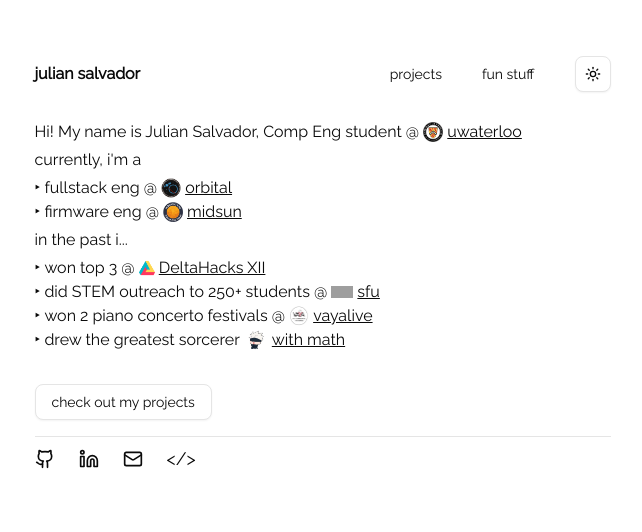
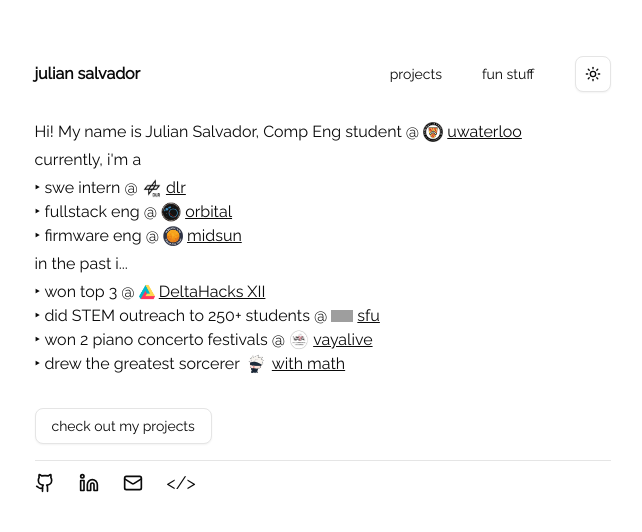
Before and after one commit to juliansalvador727/portfolio, a Next.js app: page / in a window 1280 px wide. Shown: the top 532 px of the page, without its empty margins (310-952 px from the left). Built offline with nearby package versions, Linux system fonts and the light colour scheme; grey boxes are pictures that could not be loaded.

Commit message:
website update

```diff
--- a/src/app/page.tsx
+++ b/src/app/page.tsx
@@ -1,6 +1,7 @@
 import { Button } from "@/components/ui/button";
 import Image from "next/image";
 import Link from "next/link";
+import DLR from "@/components/icons/DLR.jpg";
 import UWLogo from "@/components/icons/UWLogo.png";
 import OrbitalLogo from "@/components/icons/Orbital.png";
 import MidSun from "@/components/icons/MidSun.png";
@@ -38,6 +39,27 @@ export default function Home() {
         <p>currently, i&apos;m a </p>
 
         <ul className="list-none">
+          <li className="flex flex-wrap items-center space-x-1">
+            <span>‣</span>
+            <span className="break-words">swe intern @</span>
+            <Image
+              src={DLR}
+              alt="DLR Logo"
+              width={15}
+              height={15}
+              className="w-4 h-4 sm:w-5 sm:h-5"
+            />
+            <span>
+              <Link
+                className="underline"
+                href="https://www.dlr.de/en/fk"
+                target="_blank"
+                rel="noopener noreferrer"
+              >
+                dlr
+              </Link>
+            </span>
+          </li>
           <li className="flex flex-wrap items-center space-x-1">
             <span>‣</span>
             <span className="break-words">fullstack eng @</span>
--- a/src/app/projects/page.tsx
+++ b/src/app/projects/page.tsx
@@ -9,13 +9,23 @@ type Project = {
 const projects: Record<string, Project[]> = {
   software: [
     {
+      name: "vmc",
+      description: "variational monte carlo simulator",
+      link: "https://github.com/UWHPC/Variational-Monte-Carlo",
+    },
+    {
+      name: "genesis",
+      description: "minecraft v1.16.1 seed finder (in progress)",
+      link: "https://github.com/juliansalvador727/genesis",
+    },
+    {
       name: "izhnet",
-      description: "𝑁-neuron izhikevich network. (in progress)",
+      description: "N-neuron izhikevich network",
       link: "https://github.com/juliansalvador727/izhnet",
     },
     {
       name: "axonhh",
-      description: "hodgkin–huxley neuron model solver. (in progress)",
+      description: "hodgkin-huxley neuron model solver. (in progress)",
       link: "https://github.com/juliansalvador727/axonhh",
     },
     {
```
Also changed, not shown: src/components/icons/DLR.jpg (added).
